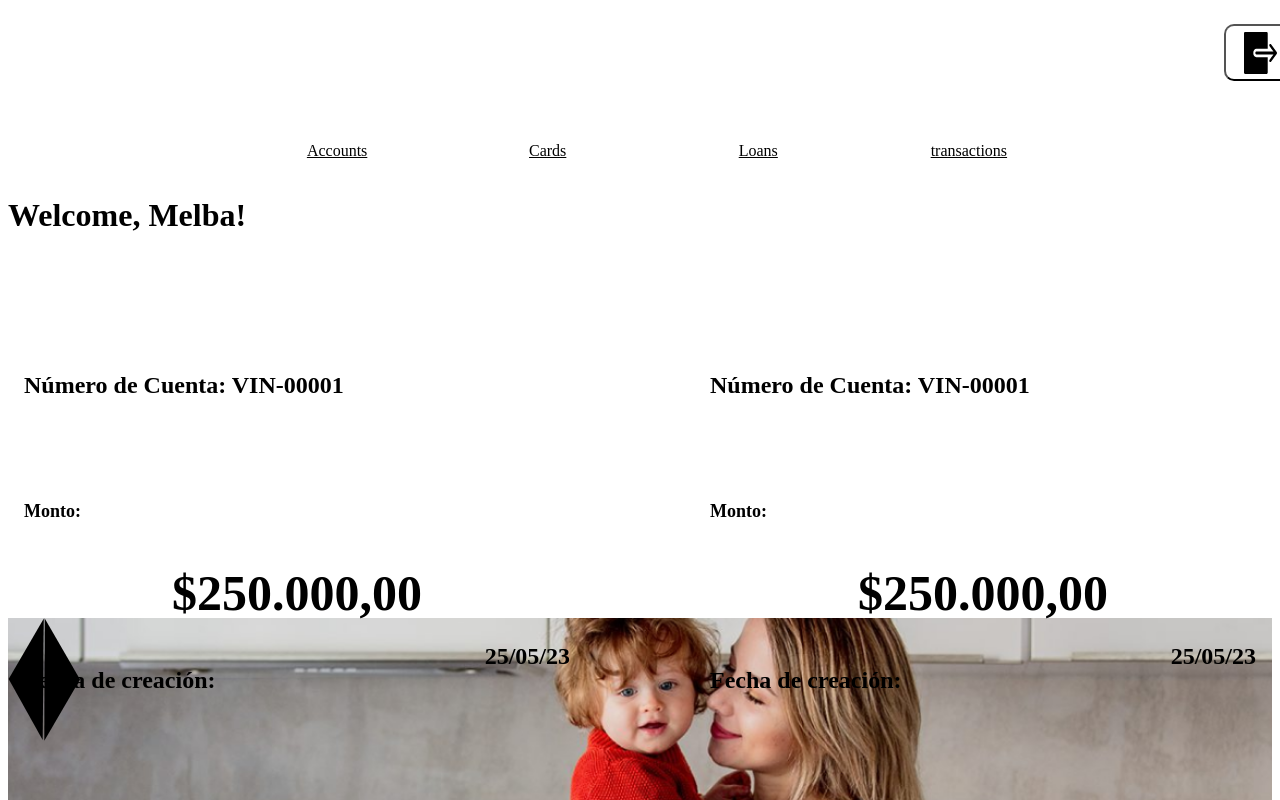
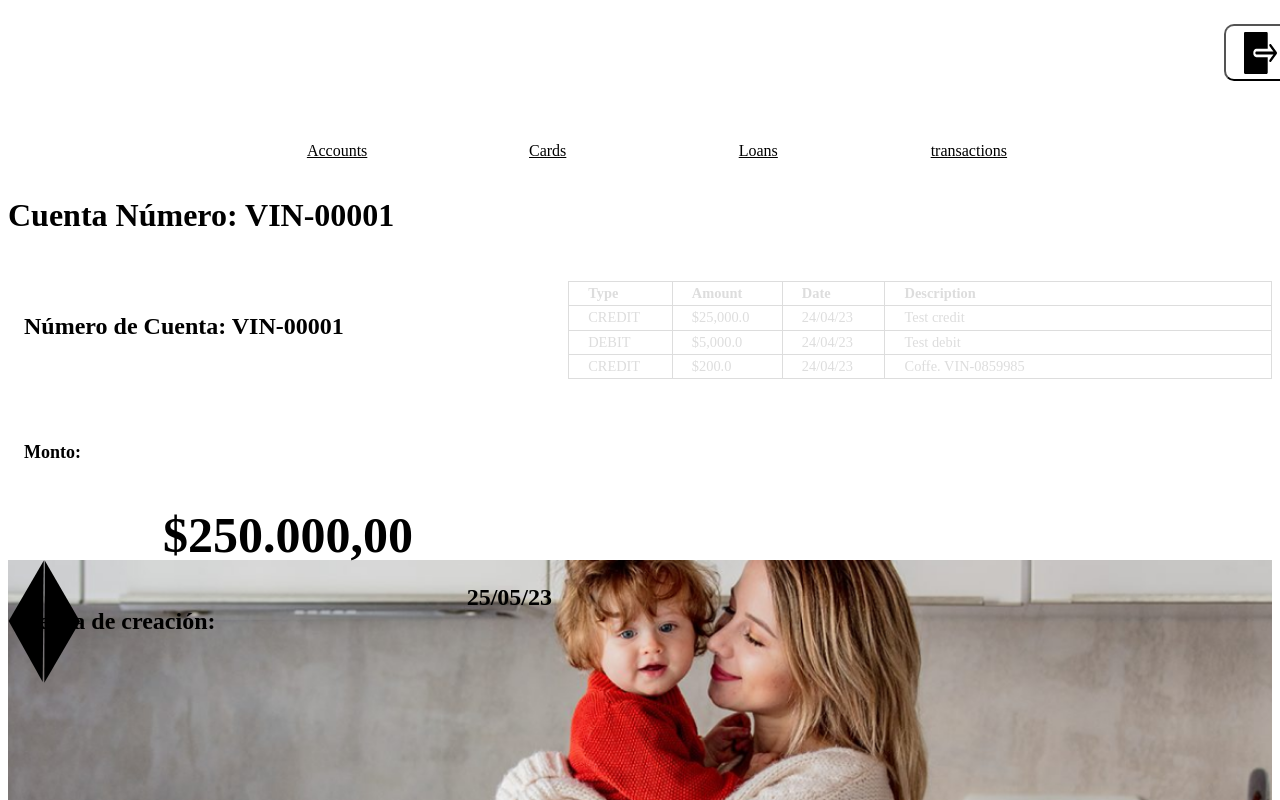
Before and after one commit to LucasDMadrigal/mindhub-homebanking_front, a React (Vite) app: page /account in a window 1280 px wide. Shown: the top 800 px of the page. Built offline with nearby package versions, Linux system fonts and the light colour scheme; the HTML template or start-up script is replaced by a standard one.

Commit message:
vista de account done

```diff
--- a/src/App.jsx
+++ b/src/App.jsx
@@ -1,5 +1,6 @@
 import "./styles/App.css";
 import MainLayouts from "./layouts/MainLayouts";
+import { BrowserRouter, Route, Routes } from "react-router-dom";
 import Home from "./pages/Home";
 import Account from "./pages/Account";
 import Cards from "./pages/Cards";
@@ -9,13 +10,17 @@ import Transactions from "./pages/Transactions";
 function App() {
   return (
     <>
-      <MainLayouts>
-        <Home />
-        {/* <Account /> */}
-        {/* <Cards /> */}
-        {/* <Loans /> */}
-        {/* <Transactions /> */}
-      </MainLayouts>
+      <BrowserRouter basename="/">
+        <MainLayouts>
+          <Routes>
+            <Route path="/" element={<Home />} />
+            <Route path="/account" element={<Account />} />
+            <Route path="/cards" element={<Cards />} />
+            <Route path="/loans" element={<Loans />} />
+            <Route path="/transactions" element={<Transactions />} />
+          </Routes>
+        </MainLayouts>
+      </BrowserRouter>
     </>
   );
 }
--- a/src/components/Header.jsx
+++ b/src/components/Header.jsx
@@ -1,22 +1,57 @@
 import React from "react";
-import '../styles/Header.css'
-import LogoutIcon from '../assets/images/logos/logout.svg'
+import "../styles/Header.css";
+import LogoutIcon from "../assets/images/logos/logout.svg";
+import { NavLink } from "react-router-dom";
 
 const Header = () => {
-
   const clickLogout = () => {
     console.log("Logout clicked");
-  }
+  };
 
-  return <header className="main-header">
-    <div className="icon--container"></div>
-    <nav className="">
-      <a href="#">Accounts</a><a href="#">Cards</a><a href="#">Loans</a><a href="#">transactions</a>
-    </nav>
-    <button onClick={clickLogout} className="logout-button">
-      <img src={LogoutIcon} alt="icono logout" />
-    </button>
-  </header>;
+  return (
+    <header className="main-header">
+      <div className="icon--container">
+        <NavLink to="/"></NavLink>
+      </div>
+      <nav className="">
+        <NavLink
+          to="/account"
+          className={({ isActive, isPending }) =>
+            isPending ? "pending" : isActive ? "active" : ""
+          }
+        >
+          Accounts
+        </NavLink>
+        <NavLink
+          to="/cards"
+          className={({ isActive, isPending }) =>
+            isPending ? "pending" : isActive ? "active" : ""
+          }
+        >
+          Cards
+        </NavLink>
+        <NavLink
+          to="/loans"
+          className={({ isActive, isPending }) =>
+            isPending ? "pending" : isActive ? "active" : ""
+          }
+        >
+          Loans
+        </NavLink>
+        <NavLink
+          to="/transactions"
+          className={({ isActive, isPending }) =>
+            isPending ? "pending" : isActive ? "active" : ""
+          }
+        >
+          transactions
+        </NavLink>
+      </nav>
+      <button onClick={clickLogout} className="logout-button">
+        <img src={LogoutIcon} alt="icono logout" />
+      </button>
+    </header>
+  );
 };
 
 export default Header;
--- a/src/pages/Account.jsx
+++ b/src/pages/Account.jsx
@@ -1,9 +1,75 @@
-import React from 'react'
+import React from "react";
+import AccountCardElement from "../components/AccountCardElement";
+import "../styles/Account.css";
+import Carousel from "../components/Carousel";
 
 const Account = () => {
   return (
-    <div>Account</div>
-  )
-}
+    <>
+      <h1>Cuenta Número: VIN-00001</h1>
+      <div className="data-container">
+        <AccountCardElement />
+        <div className="table--container">
+          <table>
+            {/* <colgroup>
+              <col span="1" style={{width: '15%', color:'red'}} />
+              <col span="1" style={{width: '15%', color:'red'}} />
+              <col span="1" style={{width: '15%', color:'red'}} />
+              <col span="1" style={{width: '55%', color:'red'}} />
+            </colgroup> */}
+            <thead>
+              <tr>
+                <th>Type</th>
+                <th>Amount</th>
+                <th>Date</th>
+                <th className="description-column">Description</th>
+              </tr>
+            </thead>
+            <tbody>
+              <tr>
+                <td>CREDIT</td>
+                <td>$25,000.0</td>
+                <td>24/04/23</td>
+                <td className="description-column">Test credit</td>
+              </tr>
+              <tr>
+                <td>DEBIT</td>
+                <td>$5,000.0</td>
+                <td>24/04/23</td>
+                <td className="description-column">Test debit</td>
+              </tr>
+              <tr>
+                <td>CREDIT</td>
+                <td>$200.0</td>
+                <td>24/04/23</td>
+                <td className="description-column">Coffe. VIN-0859985</td>
+              </tr>
+            </tbody>
+          </table>
+        </div>
+      </div>
+      <div className="my-20 carousel--container">
+        <Carousel />
+      </div>
+    </>
+  );
+};
 
-export default Account
+export default Account;
+
+// Type
+// Amount
+// Data
+// Description
+// CREDIT
+// $25,000.0
+// 24/04/23
+// Test credit
+// DEBIT
+// $5,000.0
+// 24/04/23
+// Test debit
+// CREDIT
+// $200.0
+// 24/04/23
+// Coffe. VIN-0859985
--- /dev/null
+++ b/src/styles/Account.css
@@ -0,0 +1,29 @@
+.data-container {
+  display: flex;
+  justify-content: space-between;
+}
+
+table {
+  min-width: 55vw;
+  border-collapse: collapse;
+  margin: 25px 0;
+  text-align: left;
+  color: #ddd;
+}
+th,
+td {
+  padding:.2rem 1.2rem;
+  font-size: .9rem;
+  border: 1px solid #ddd;
+}
+th {
+    background-color: var(--secound-gray);
+}
+
+td {
+    background-color: var(--main-gray);
+}
+
+.description-column{
+    width: 55%;
+}
```
